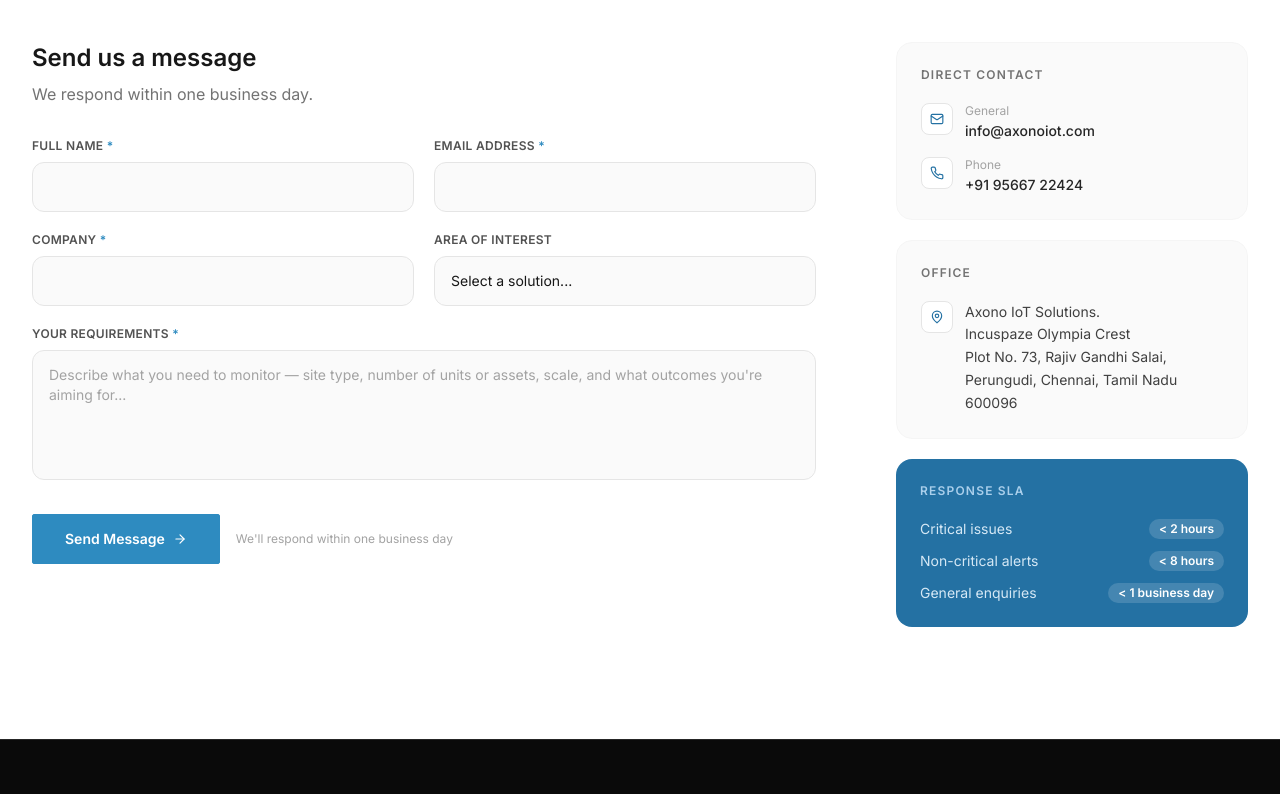
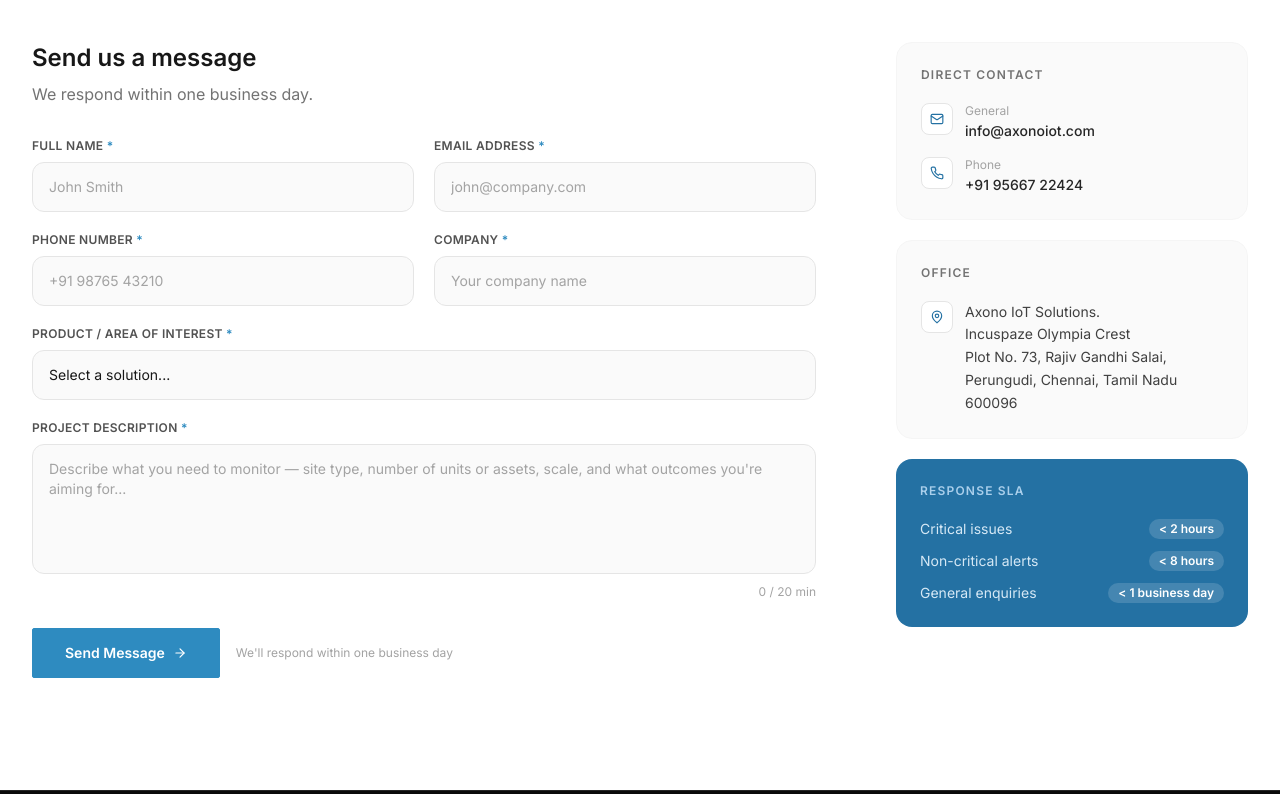
Before and after one commit to mahadevaxono/web---Copy, a React (Vite) app: page /contact in a window 1280 px wide. Shown: the part 585-1379 px from the top of the page. Built offline with nearby package versions, Linux system fonts and the light colour scheme.

Commit message:
Update Contact form fields and validation

```diff
--- a/src/pages/Contact.tsx
+++ b/src/pages/Contact.tsx
@@ -1,5 +1,7 @@
 import { useState, useEffect } from 'react';
-import { ArrowRight, Mail, Phone, MapPin, Clock, CheckCircle } from 'lucide-react';
+import { ArrowRight, Mail, Phone, MapPin, CheckCircle, AlertCircle } from 'lucide-react';
+
+const API_ENDPOINT = 'https://ym5jkf1hk9.execute-api.ap-south-1.amazonaws.com/contact';
 
 const useReveal = () => {
   useEffect(() => {
@@ -13,24 +15,116 @@ const useReveal = () => {
   }, []);
 };
 
-const inputClass = `w-full bg-neutral-50 border border-neutral-200 rounded-xl px-4 py-3.5 text-sm text-neutral-900 placeholder-neutral-400
-  focus:outline-none focus:border-teal-500 focus:bg-white focus:ring-2 focus:ring-teal-500/10
-  transition-all duration-200`;
+interface FormFields {
+  name: string;
+  email: string;
+  phone: string;
+  company: string;
+  product: string;
+  message: string;
+}
+
+interface FormErrors {
+  name: string;
+  email: string;
+  phone: string;
+  company: string;
+  product: string;
+  message: string;
+}
+
+const BLANK_ERRORS: FormErrors = { name: '', email: '', phone: '', company: '', product: '', message: '' };
+
+function validate(f: FormFields): FormErrors {
+  const e = { ...BLANK_ERRORS };
+  if (!f.name.trim()) e.name = 'Full name is required';
+  if (!f.email.trim()) e.email = 'Email is required';
+  else if (!/^[^\s@]+@[^\s@]+\.[^\s@]+$/.test(f.email)) e.email = 'Enter a valid email address';
+  if (!f.phone.trim()) e.phone = 'Phone number is required';
+  else if (!/^[+]?[\d\s\-().]{7,20}$/.test(f.phone)) e.phone = 'Enter a valid phone number';
+  if (!f.company.trim()) e.company = 'Company name is required';
+  if (!f.product) e.product = 'Please select a product';
+  if (!f.message.trim()) e.message = 'Project description is required';
+  else if (f.message.trim().length < 20) e.message = 'Please provide at least 20 characters';
+  return e;
+}
+
+function hasErrors(e: FormErrors) {
+  return Object.values(e).some((v) => v !== '');
+}
+
+const inputClass = (error: string) =>
+  `w-full bg-neutral-50 border rounded-xl px-4 py-3.5 text-sm text-neutral-900 placeholder-neutral-400
+  focus:outline-none focus:bg-white focus:ring-2 transition-all duration-200 ${
+    error
+      ? 'border-red-400 focus:border-red-400 focus:ring-red-400/10'
+      : 'border-neutral-200 focus:border-teal-500 focus:ring-teal-500/10'
+  }`;
+
+function FieldError({ msg }: { msg: string }) {
+  if (!msg) return null;
+  return (
+    <p className="mt-1.5 flex items-center gap-1 text-xs text-red-500">
+      <AlertCircle size={11} /> {msg}
+    </p>
+  );
+}
 
 export default function Contact() {
   useReveal();
 
   const [submitted, setSubmitted] = useState(false);
-  const [form, setForm] = useState({ name: '', email: '', company: '', vertical: '', message: '' });
+  const [submitting, setSubmitting] = useState(false);
+  const [submitError, setSubmitError] = useState('');
+  const [touched, setTouched] = useState<Partial<Record<keyof FormFields, boolean>>>({});
+  const [form, setForm] = useState<FormFields>({ name: '', email: '', phone: '', company: '', product: '', message: '' });
 
-  const handleSubmit = (e: React.FormEvent) => {
-    e.preventDefault();
-    setSubmitted(true);
-  };
+  const errors = validate(form);
 
   const handleChange = (e: React.ChangeEvent<HTMLInputElement | HTMLTextAreaElement | HTMLSelectElement>) => {
     setForm({ ...form, [e.target.name]: e.target.value });
   };
+
+  const handleBlur = (e: React.FocusEvent<HTMLInputElement | HTMLTextAreaElement | HTMLSelectElement>) => {
+    setTouched((t) => ({ ...t, [e.target.name]: true }));
+  };
+
+  const handleSubmit = async (e: React.FormEvent) => {
+    e.preventDefault();
+    setTouched({ name: true, email: true, phone: true, company: true, product: true, message: true });
+    if (hasErrors(errors)) return;
+
+    const nameParts = form.name.trim().split(/\s+/);
+    const firstName = nameParts[0];
+    const lastName = nameParts.length > 1 ? nameParts.slice(1).join(' ') : 'xxxxxxxx';
+
+    setSubmitting(true);
+    setSubmitError('');
+
+    try {
+      const res = await fetch(API_ENDPOINT, {
+        method: 'POST',
+        headers: { 'Content-Type': 'application/json' },
+        body: JSON.stringify({
+          firstName,
+          lastName,
+          email: form.email.trim(),
+          phone: form.phone.trim(),
+          company: form.company.trim(),
+          message: form.message.trim(),
+          timestamp: new Date().toISOString(),
+        }),
+      });
+      if (!res.ok) throw new Error(`Server error: ${res.status}`);
+      setSubmitted(true);
+    } catch {
+      setSubmitError('Something went wrong. Please try again or email us directly.');
+    } finally {
+      setSubmitting(false);
+    }
+  };
+
+  const visibleError = (field: keyof FormFields) => (touched[field] ? errors[field] : '');
 
   return (
     <div className="pt-14 bg-white">
@@ -77,73 +171,108 @@ export default function Contact() {
                 <div>
                   <h2 className="text-2xl font-semibold text-neutral-900 mb-2">Send us a message</h2>
                   <p className="text-neutral-500 mb-8">We respond within one business day.</p>
-                  <form onSubmit={handleSubmit} className="space-y-5">
+                  <form onSubmit={handleSubmit} noValidate className="space-y-5">
                     <div className="grid sm:grid-cols-2 gap-5">
                       <div>
                         <label className="block text-xs font-semibold text-neutral-600 uppercase tracking-wide mb-2">
                           Full Name <span className="text-teal-500">*</span>
                         </label>
                         <input
-                          required name="name" value={form.name} onChange={handleChange}
-
-                          className={inputClass}
+                          name="name" value={form.name} onChange={handleChange} onBlur={handleBlur}
+                          placeholder="John Smith"
+                          className={inputClass(visibleError('name'))}
                         />
+                        <FieldError msg={visibleError('name')} />
                       </div>
                       <div>
                         <label className="block text-xs font-semibold text-neutral-600 uppercase tracking-wide mb-2">
                           Email Address <span className="text-teal-500">*</span>
                         </label>
                         <input
-                          required type="email" name="email" value={form.email} onChange={handleChange}
-
-                          className={inputClass}
+                          type="email" name="email" value={form.email} onChange={handleChange} onBlur={handleBlur}
+                          placeholder="john@company.com"
+                          className={inputClass(visibleError('email'))}
                         />
+                        <FieldError msg={visibleError('email')} />
                       </div>
                     </div>
 
                     <div className="grid sm:grid-cols-2 gap-5">
                       <div>
                         <label className="block text-xs font-semibold text-neutral-600 uppercase tracking-wide mb-2">
+                          Phone Number <span className="text-teal-500">*</span>
+                        </label>
+                        <input
+                          type="tel" name="phone" value={form.phone} onChange={handleChange} onBlur={handleBlur}
+                          placeholder="+91 98765 43210"
+                          className={inputClass(visibleError('phone'))}
+                        />
+                        <FieldError msg={visibleError('phone')} />
+                      </div>
+                      <div>
+                        <label className="block text-xs font-semibold text-neutral-600 uppercase tracking-wide mb-2">
                           Company <span className="text-teal-500">*</span>
                         </label>
                         <input
-                          required name="company" value={form.company} onChange={handleChange}
-
-                          className={inputClass}
+                          name="company" value={form.company} onChange={handleChange} onBlur={handleBlur}
+                          placeholder="Your company name"
+                          className={inputClass(visibleError('company'))}
                         />
-                      </div>
-                      <div>
-                        <label className="block text-xs font-semibold text-neutral-600 uppercase tracking-wide mb-2">
-                          Area of Interest
-                        </label>
-                        <select
-                          name="vertical" value={form.vertical} onChange={handleChange}
-                          className={`${inputClass} appearance-none cursor-pointer`}
-                        >
-                          <option value="">Select a solution...</option>
-                          <option value="water">Water Metering</option>
-                          <option value="agriculture">Agriculture</option>
-                          <option value="facility">Transformer</option>
-                          <option value="other">Other / Multiple</option>
-                        </select>
+                        <FieldError msg={visibleError('company')} />
                       </div>
                     </div>
 
                     <div>
                       <label className="block text-xs font-semibold text-neutral-600 uppercase tracking-wide mb-2">
-                        Your Requirements <span className="text-teal-500">*</span>
+                        Product / Area of Interest <span className="text-teal-500">*</span>
+                      </label>
+                      <select
+                        name="product" value={form.product} onChange={handleChange} onBlur={handleBlur}
+                        className={`${inputClass(visibleError('product'))} appearance-none cursor-pointer`}
+                      >
+                        <option value="">Select a solution...</option>
+                        <option value="water">Water Metering</option>
+                        <option value="agriculture">Agriculture</option>
+                        <option value="transformer">Transformer Monitoring</option>
+                        <option value="other">Other / Multiple</option>
+                      </select>
+                      <FieldError msg={visibleError('product')} />
+                    </div>
+
+                    <div>
+                      <label className="block text-xs font-semibold text-neutral-600 uppercase tracking-wide mb-2">
+                        Project Description <span className="text-teal-500">*</span>
                       </label>
                       <textarea
-                        required name="message" value={form.message} onChange={handleChange}
+                        name="message" value={form.message} onChange={handleChange} onBlur={handleBlur}
                         rows={5}
                         placeholder="Describe what you need to monitor — site type, number of units or assets, scale, and what outcomes you're aiming for..."
-                        className={`${inputClass} resize-none`}
+                        className={`${inputClass(visibleError('message'))} resize-none`}
                       />
+                      <div className="flex items-start justify-between mt-1">
+                        <FieldError msg={visibleError('message')} />
+                        <span className={`text-xs ml-auto ${form.message.trim().length < 20 && form.message.length > 0 ? 'text-red-400' : 'text-neutral-400'}`}>
+                          {form.message.trim().length} / 20 min
+                        </span>
+                      </div>
                     </div>
 
+                    {submitError && (
+                      <div className="flex items-center gap-2 bg-red-50 border border-red-200 rounded-xl px-4 py-3 text-sm text-red-600">
+                        <AlertCircle size={15} className="shrink-0" />
+                        {submitError}
+                      </div>
+                    )}
+
                     <div className="flex items-center gap-4 pt-2">
-                      <button type="submit" className="btn-primary px-8 py-3.5 text-sm group">
-                        Send Message <ArrowRight size={14} className="transition-transform group-hover:translate-x-1" />
+                      <button
+                        type="submit"
+                        disabled={submitting}
+                        className="btn-primary px-8 py-3.5 text-sm group disabled:opacity-60 disabled:cursor-not-allowed"
+                      >
+                        {submitting ? 'Sending...' : (
+                          <>Send Message <ArrowRight size={14} className="transition-transform group-hover:translate-x-1" /></>
+                        )}
                       </button>
                       <span className="text-xs text-neutral-400">We'll respond within one business day</span>
                     </div>
@@ -154,7 +283,6 @@ export default function Contact() {
 
             {/* Contact info */}
             <div className="space-y-5 reveal-right">
-              {/* Contact details */}
               <div className="bg-neutral-50 rounded-2xl p-6 border border-neutral-100">
                 <h3 className="text-xs uppercase tracking-widest font-semibold text-neutral-500 mb-5">Direct Contact</h3>
                 <div className="space-y-4">
@@ -175,7 +303,6 @@ export default function Contact() {
                 </div>
               </div>
 
-              {/* Address */}
               <div className="bg-neutral-50 rounded-2xl p-6 border border-neutral-100">
                 <h3 className="text-xs uppercase tracking-widest font-semibold text-neutral-500 mb-5">Office</h3>
                 <div className="flex items-start gap-3">
@@ -184,14 +311,13 @@ export default function Contact() {
                   </div>
                   <address className="text-sm text-neutral-700 not-italic leading-relaxed">
                     Axono IoT Solutions.<br />
-                     Incuspaze Olympia Crest<br />
+                    Incuspaze Olympia Crest<br />
                     Plot No. 73, Rajiv Gandhi Salai,<br />
                     Perungudi, Chennai, Tamil Nadu 600096
                   </address>
                 </div>
               </div>
 
-              {/* SLA */}
               <div className="bg-teal-600 rounded-2xl p-6">
                 <h3 className="text-xs uppercase tracking-widest font-semibold text-teal-200 mb-5">Response SLA</h3>
                 <div className="space-y-3">
```
